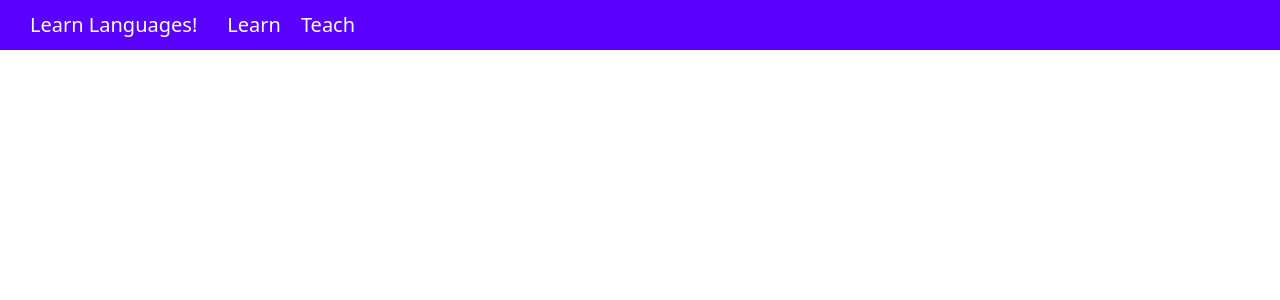
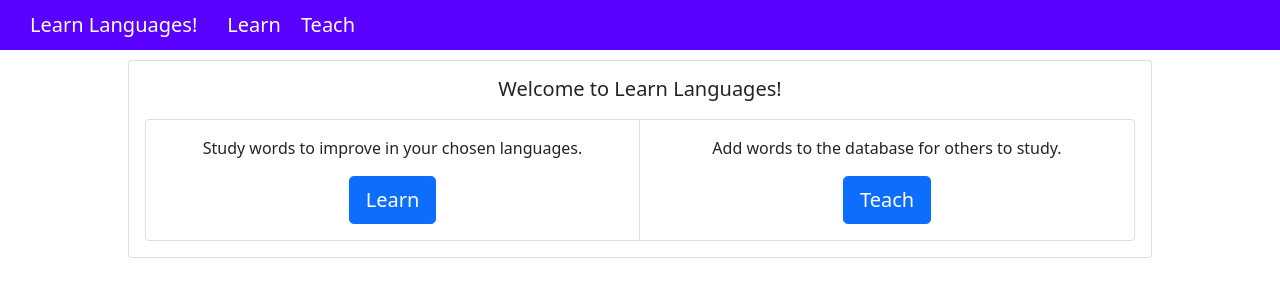
Before and after one commit to attealalahti/learn-languages, a React (Create React App) app in the folder frontend/: page / in a window 1280 px wide. Shown: the top 300 px of the page. Built offline with nearby package versions, Linux system fonts and the light colour scheme.

Commit message:
Modify component App to route / to HomePage.

```diff
--- a/frontend/src/App.js
+++ b/frontend/src/App.js
@@ -5,6 +5,7 @@ import TeachPage from "./TeachPage";
 import "bootstrap/dist/css/bootstrap.min.css";
 import TeachWordsPage from "./TeachWordsPage";
 import EditLanguages from "./EditLanguages";
+import HomePage from "./HomePage";
 
 function App() {
     return (
@@ -18,6 +19,7 @@ function App() {
             </header>
             <div className="Content">
                 <Routes>
+                    <Route path="/" element={<HomePage />}></Route>
                     <Route path="/learn" element={<LearnPage />}></Route>
                     <Route path="/teach" element={<TeachPage />}></Route>
                     <Route path="/teach/words" element={<TeachWordsPage />}></Route>
```
